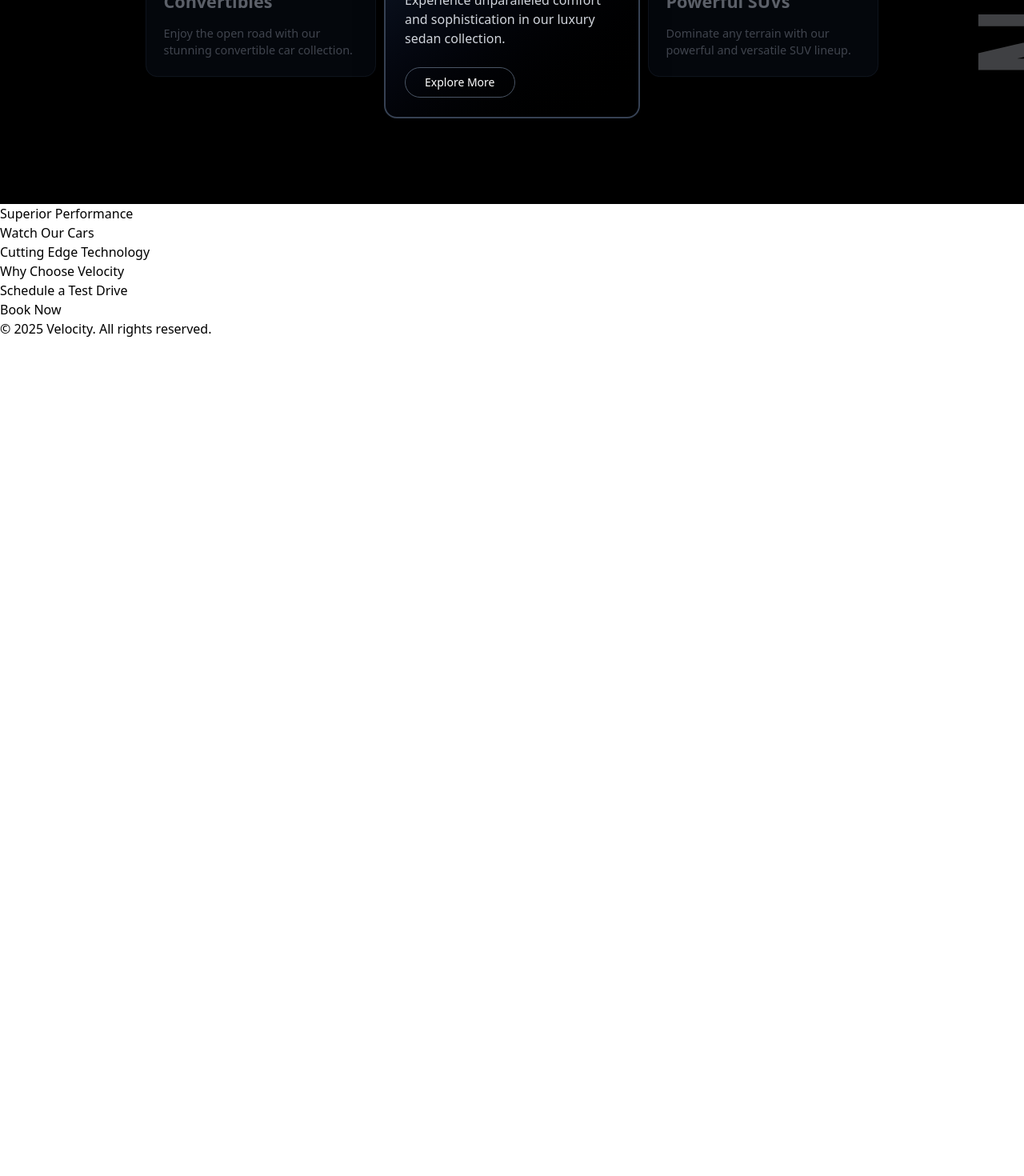
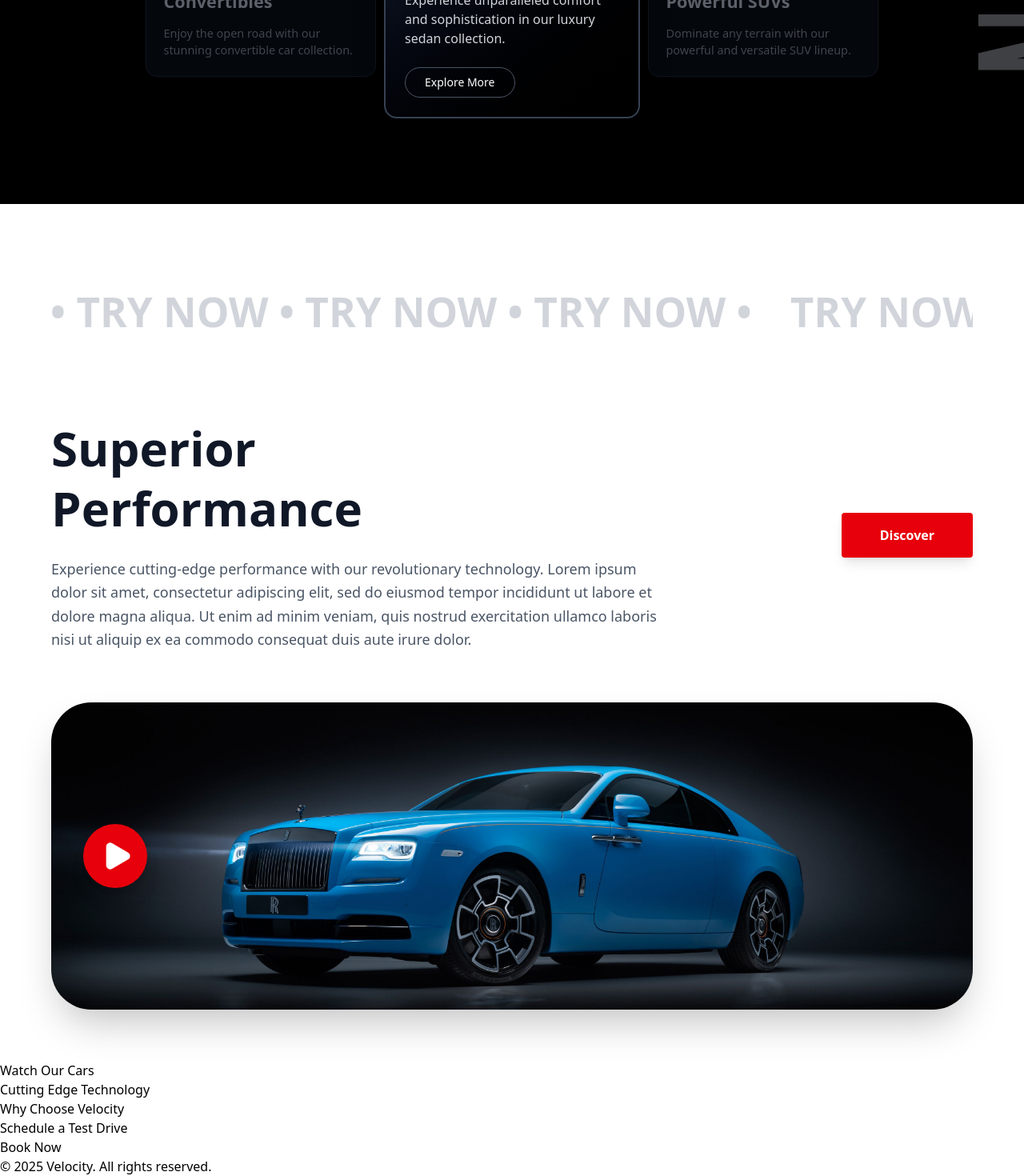
Before and after one commit to Asheknabil/Elahi-Driving, a Next.js app: page / in a window 1280 px wide. Shown: the part 1784-3254 px from the top of the page at 80% size. Before the commit the page ends 2207 px from the top, so only its background shows below. Built offline with nearby package versions, Linux system fonts and the light colour scheme.

Commit message:
start perform

```diff
--- a/src/app/components/Collection.jsx
+++ b/src/app/components/Collection.jsx
@@ -8,6 +8,10 @@ export default function CollectionSlider() {
 
   const [currentIndex, setCurrentIndex] = useState(0);
   const [direction, setDirection] = useState(0);
+
+  const [isAnimating, setIsAnimating] = useState(false);
+  const [step, setStep] = useState(0);
+
 
 
 const collections = [
@@ -56,13 +60,49 @@ const collections = [
 ];
 
 
-  const handlePrevious = () => {
-    setCurrentIndex((prev) => (prev === 0 ? collections.length - 1 : prev - 1));
-  };
+const handlePrevious = () => {
+  setDirection(-1);
+  setCurrentIndex((prev) => (prev === 0 ? collections.length - 1 : prev - 1));
+};
 
-  const handleNext = () => {
-    setCurrentIndex((prev) => (prev === collections.length - 1 ? 0 : prev + 1));
-  };
+const handleNext = () => {
+  if (isAnimating) return;
+
+  setIsAnimating(true);
+  setStep(1); // step 1: center exits
+
+  setTimeout(() => {
+    setStep(2); // step 2: right → center
+  }, 200);
+
+  setTimeout(() => {
+    setStep(3); // step 3: hidden → right
+  }, 400);
+
+  setTimeout(() => {
+    setCurrentIndex((prev) =>
+      prev === collections.length - 1 ? 0 : prev + 1
+    );
+    setStep(0);
+    setIsAnimating(false);
+  }, 650);
+};
+
+const getCardStyle = (position) => {
+  if (step === 0) return '';
+
+  if (step === 1 && position === 0)
+    return 'translate-x-[-120%] opacity-0';
+
+  if (step === 2 && position === 1)
+    return 'translate-x-[-110%]';
+
+  if (step === 3 && position === 2)
+    return 'translate-x-[-110%]';
+
+  return '';
+};
+
 
   const getVisibleCards = () => {
     const cards = [];
@@ -117,7 +157,7 @@ const collections = [
         </div>
 
         <div className="relative flex flex-col items-center gap-8">
-          <div className="w-full max-w-5xl mx-auto relative overflow-hidden">
+          <div className="w-full max-w-3xl mx-auto relative overflow-hidden">
             <div className="flex transition-transform duration-700 ease-in-out" style={{ transform: `translateX(${-currentIndex * 100}%)` }}>
               {collections.map((collection) => (
                 <div key={collection.id} className="w-full flex-shrink-0">
@@ -160,14 +200,17 @@ const collections = [
                 return (
                   <div
                     key={`${card.id}-${card.position}`}
-                    className={`absolute transition-all duration-700 ease-in-out w-80 ${
-                      card.position === -1
+                    className={`absolute w-80 transition-all duration-300 ease-in-out
+                      ${card.position === -1
                         ? 'left-[10%] scale-90 opacity-60 z-10'
                         : card.position === 0
-                        ? 'left-1/2 transform -translate-x-1/2 scale-100 opacity-100 z-20'
+                        ? 'left-1/2 -translate-x-1/2 scale-100 opacity-100 z-20'
                         : 'right-[10%] scale-90 opacity-60 z-10'
-                    }`}
+                      }
+                      ${getCardStyle(card.position)}
+                    `}
                   >
+
                     <div className={`p-6 rounded-2xl transition-all duration-500 ${
                       isSelected
                         ? 'bg-gradient-to-br from-gray-900 to-black border-2 border-gray-700 shadow-2xl'
--- a/src/app/components/Performance.jsx
+++ b/src/app/components/Performance.jsx
@@ -1,7 +1,88 @@
+"use client";
+
+import { Play } from 'lucide-react';
+
 export default function Performance() {
-return (
-<section>
-<h2>Superior Performance</h2>
-</section>
-);
+  return (
+    <section className="bg-white py-16 px-4 md:px-8 lg:px-16">
+        <div className="try-wrapper mb-16">
+            <div className="try-track">
+                {Array.from({ length: 10 }).map((_, i) => (
+                <span key={i}>TRY NOW • TRY NOW • TRY NOW • TRY NOW •</span>
+                ))}
+            </div>
+        </div>
+
+
+        <div className="max-w-7xl mx-auto grid grid-cols-1 lg:grid-cols-12 gap-8 items-center mb-16">
+
+            <div className="lg:col-span-8">
+                <h1 className="text-4xl md:text-5xl lg:text-6xl font-bold text-gray-900 mb-6 leading-tight">
+                    Superior<br />Performance
+                </h1>
+                <p className="text-gray-600 text-base md:text-lg leading-relaxed">
+                    Experience cutting-edge performance with our revolutionary technology. Lorem ipsum dolor sit amet, consectetur adipiscing elit, sed do eiusmod tempor incididunt ut labore et dolore magna aliqua. Ut enim ad minim veniam, quis nostrud exercitation ullamco laboris nisi ut aliquip ex ea commodo consequat duis aute irure dolor.
+                </p>
+            </div>
+
+            <div className="lg:col-span-4 flex justify-start lg:justify-end">
+                <button className="bg-red-600 hover:bg-red-700 text-white font-bold py-4 px-12 rounded transition-colors duration-300 shadow-lg">
+                    Discover
+                </button>
+            </div>
+        </div>
+
+        <div className="max-w-7xl mx-auto relative rounded-[50px] overflow-hidden shadow-2xl">
+
+            <img
+            src="/images/perp.jpg"
+            alt="Performance Car"
+            className="w-full h-64 md:h-80 lg:h-96 object-cover"
+            />
+
+            <a
+            href="https://www.youtube.com/watch?v=dQw4w9WgXcQ"
+            target="_blank"
+            rel="noopener noreferrer"
+            className="absolute left-6 md:left-10 top-1/2 -translate-y-1/2 w-16 h-16 md:w-20 md:h-20 bg-red-600 hover:bg-red-700 rounded-full flex items-center justify-center shadow-xl transition-all duration-300 hover:scale-110 z-10"
+            >
+            <Play className="w-8 h-8 md:w-10 md:h-10 text-white fill-white ml-1" />
+            </a>
+        </div>
+
+      <style jsx>{`
+        .try-wrapper {
+            width: 100%;
+            height: 140px;
+            overflow: hidden;
+            display: flex;
+            align-items: center;
+        }
+
+        .try-track {
+            display: flex;
+            width: max-content;
+            animation: marquee 25s linear infinite;
+        }
+
+        .try-track span {
+            font-size: 3.2rem;
+            font-weight: 800;
+            color: #d1d5db;
+            white-space: nowrap;
+            padding-right: 3rem;
+        }
+
+        @keyframes marquee {
+            from {
+            transform: translateX(0);
+            }
+            to {
+            transform: translateX(-50%);
+            }
+        }
+        `}</style>
+
+    </section>
+  );
 }
```
Also changed, not shown: public/images/perp.jpg (added).
